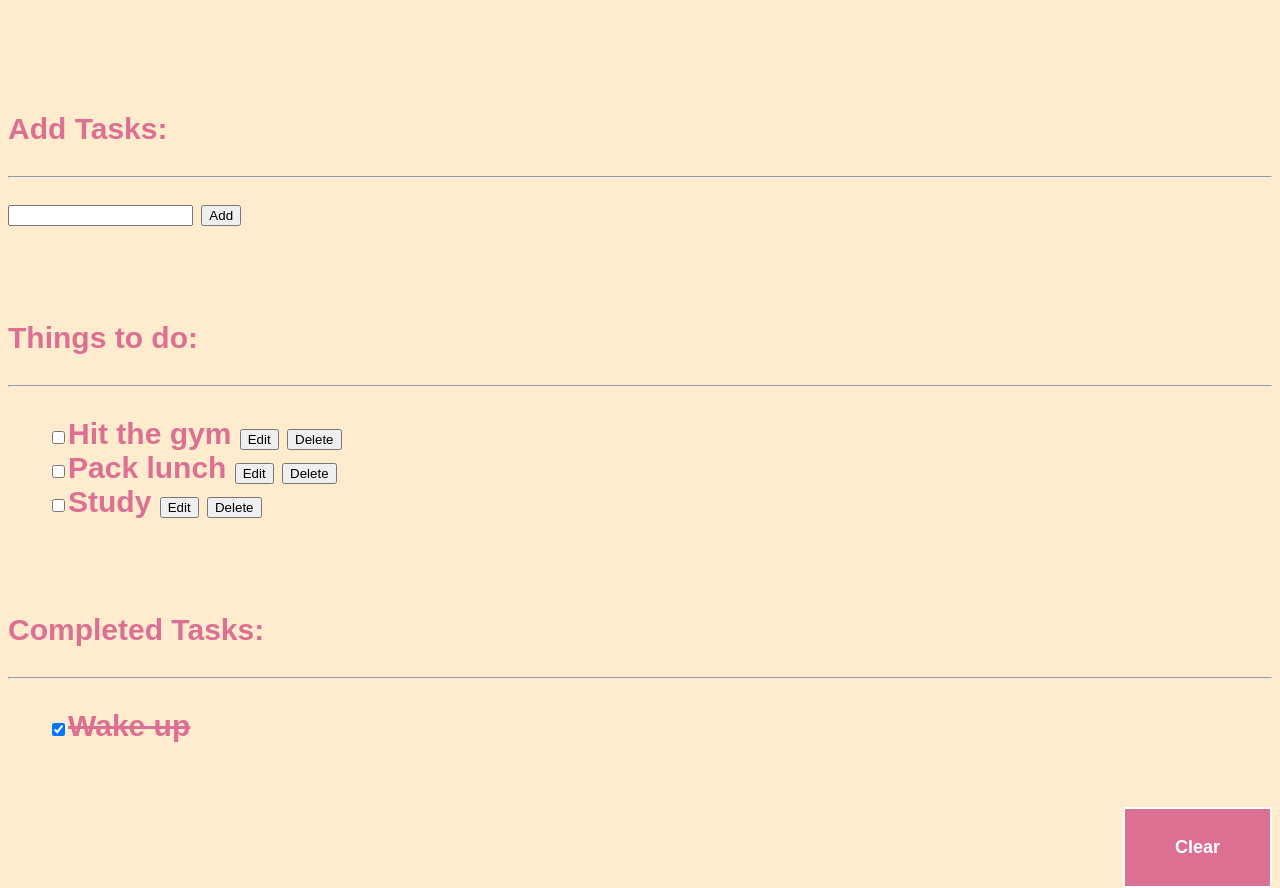
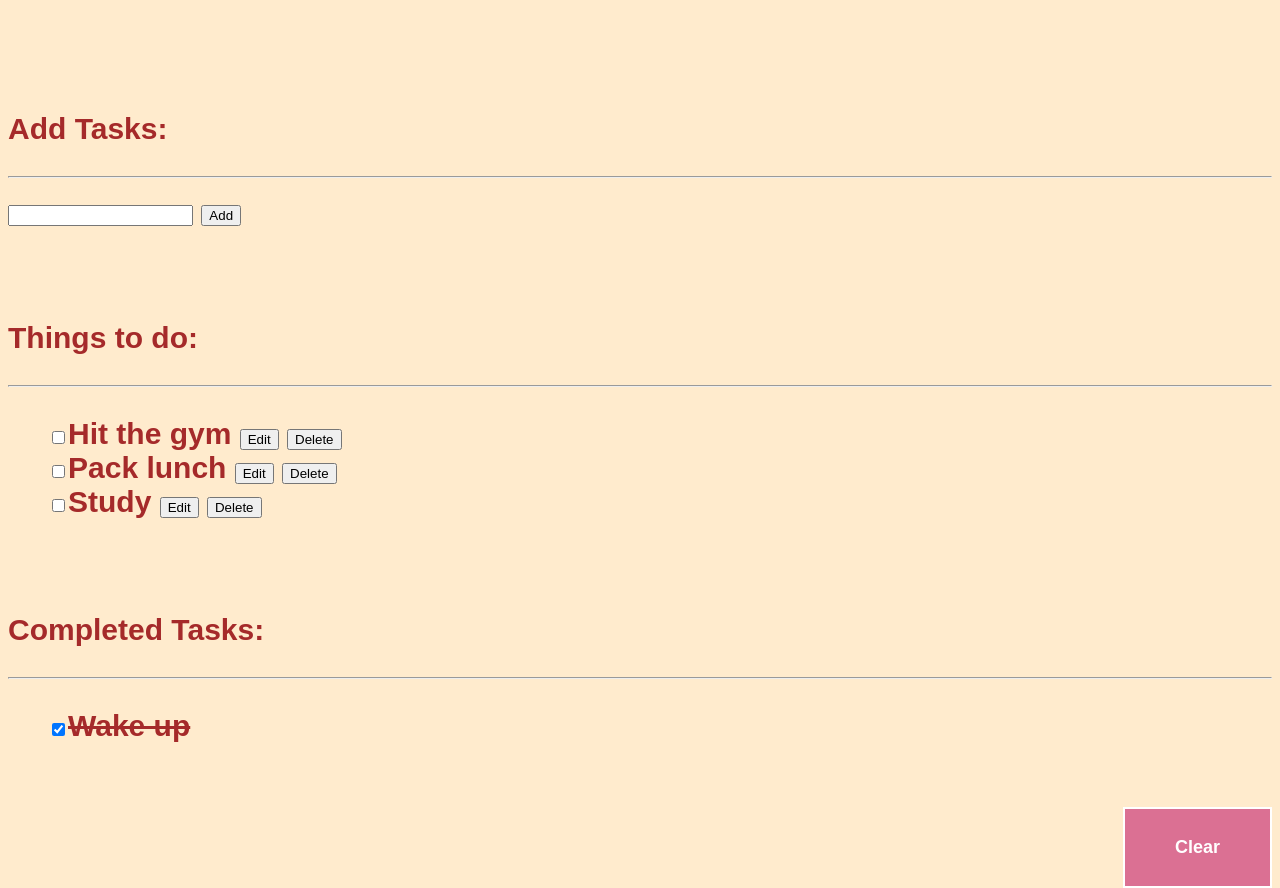
Before and after one commit to DRoca2/Todo_List, a plain HTML site: page index.html in a window 1280 px wide. Shown: the part 221-1109 px from the top of the page. Drawn offline with Linux system fonts and the light colour scheme.

Commit message:
change of text color

```diff
--- a/styles.css
+++ b/styles.css
@@ -34,7 +34,7 @@ li{
     font-size: 30px;
     text-align: left;
     font-family: 'Arial', sans-serif;
-    color: palevioletred;
+    color: brown;
     font-weight: bold;
 }
 
@@ -42,7 +42,7 @@ li{
     font-size: 30px;
     text-align: left;
     font-family: 'Arial', sans-serif;
-    color: palevioletred;
+    color: brown;
     font-weight: bold;
 }
 
@@ -50,7 +50,7 @@ li{
     font-size: 30px;
     text-align: left;
     font-family: 'Arial', sans-serif;
-    color: palevioletred;
+    color: brown;
     font-weight: bold;
 }
 
```
